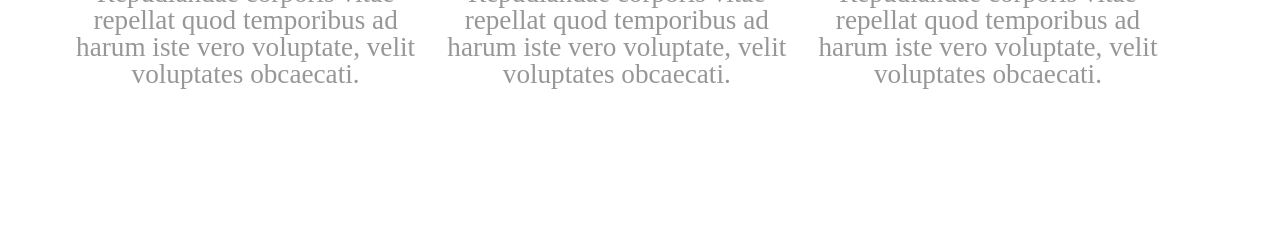
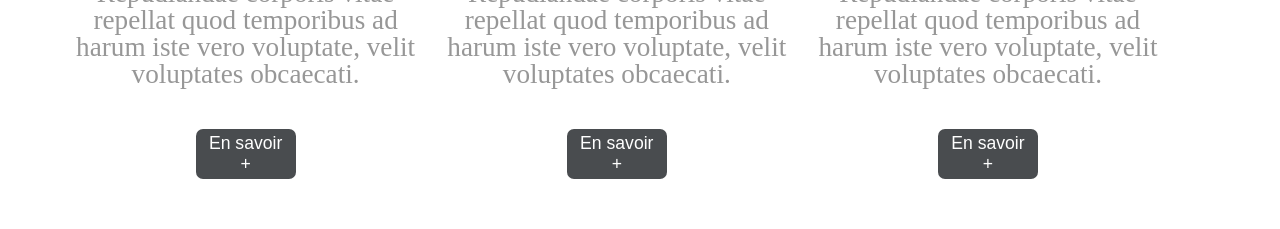
Before and after one commit to Bilal-MEKIRI/titi-React, a React (Create React App) app: page / in a window 1280 px wide. Shown: the part 2080-2309 px from the top of the page. Built offline with nearby package versions, Linux system fonts and the light colour scheme.

Commit message:
article section buttons

```diff
--- a/src/components/template/index.js
+++ b/src/components/template/index.js
@@ -30,7 +30,7 @@ export default function Template() {
         </div>
         <div id="navigation">
           <div class="desktop-nav-bar" ref={navRef}>
-            <div id="button">
+            <div id="button" className="navbar-btn">
               <Link to="collect">
                 <button>Click & Collect</button>
               </Link>
--- a/src/components/template/template.scss
+++ b/src/components/template/template.scss
@@ -261,9 +261,7 @@ button:hover{
 
 @media (max-width: 900px) {
 
-  .hide{
-    display: none;
-  }
+
 
   #button{
     visibility: hidden;
--- a/src/pages/homePage/homepage.scss
+++ b/src/pages/homePage/homepage.scss
@@ -118,18 +118,7 @@
     text-align: center;
   }
 
-  .fleche{
-    width: 13px;
-    height: 34px;
-  }
-  .fleche:hover{
-    cursor: pointer;
-    transform: scale(1.05);
-    filter: brightness(70%);
-  }
-  #flecheDroite{
-    margin-right: 30px;
-  }
+
 
   article{
     height: 100%;
@@ -307,14 +296,18 @@
   }
 
   .articleButton{
-    width: 100px;
-    height: 50px;
+    width: 100px !important;
+    height: 50px !important;
     margin-top: 10px;
     margin-bottom: 20px;
     margin-left: 40%;
     margin-right: 40%;
-    background-color: #494C4F;
-    color: white;
+    font-size: 1.1rem !important;
+    background-color: #494C4F !important;
+    color: white !important;
+  }
+  .articleButton:hover{
+    background-color: #898a8a !important;
   }
 
 
--- a/src/pages/homePage/index.js
+++ b/src/pages/homePage/index.js
@@ -60,7 +60,7 @@ function Home() {
             Repudiandae corporis vitae repellat quod temporibus ad harum iste
             vero voluptate, velit voluptates obcaecati.
           </p>
-          <button class="articleButton">En savoir +</button>
+          <button className="articleButton">En savoir +</button>
         </article>
         <article id="article2" class="article">
           <h3>Des coktails sur mesure</h3>
@@ -70,7 +70,7 @@ function Home() {
             Repudiandae corporis vitae repellat quod temporibus ad harum iste
             vero voluptate, velit voluptates obcaecati.
           </p>
-          <button class="articleButton">En savoir +</button>
+          <button className="articleButton">En savoir +</button>
         </article>
         <article id="article3" class="article">
           <h3>Une ambiance authentique</h3>
@@ -80,7 +80,7 @@ function Home() {
             Repudiandae corporis vitae repellat quod temporibus ad harum iste
             vero voluptate, velit voluptates obcaecati.
           </p>
-          <button class="articleButton">En savoir +</button>
+          <button className="articleButton">En savoir +</button>
         </article>
       </section>
       <div id="lastSection">
```
